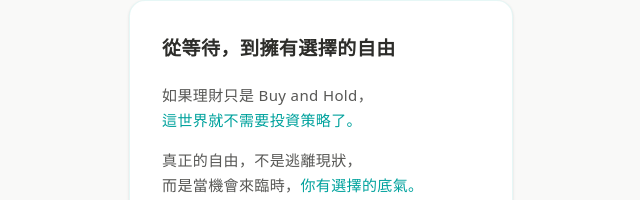
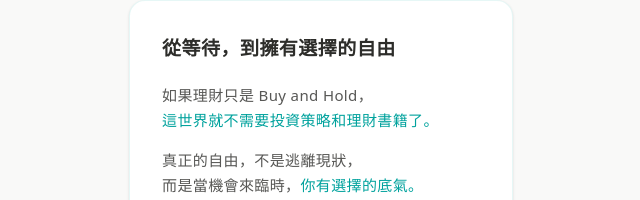
Before and after one commit to 215Steven/OO-SAY-MONEY, a React (Vite) app: page /about in a window 1280 px wide. Shown: the part 257-457 px from the top of the page, without its empty margins (319-959 px from the left). Built offline with nearby package versions, Linux system fonts and the light colour scheme.

Commit message:
feat: Enhance About page and Vercel config
Refine About page copy to be more impactful and clarify the need for investment strategies. Update Vercel configuration to ensure proper routing for static assets.

```diff
--- a/src/pages/AboutPage.tsx
+++ b/src/pages/AboutPage.tsx
@@ -33,7 +33,7 @@ export const AboutPage = ({ onBack, onJoin }: any) => (
           <div className="text-[15px] space-y-4 text-warm-gray-800/80 leading-relaxed font-normal tracking-wide">
             <p>
               如果理財只是 Buy and Hold，<br />
-              <span className="text-teal-base">這世界就不需要投資策略了。</span>
+              <span className="text-teal-base">這世界就不需要投資策略和理財書籍了。</span>
             </p>
             <p>
               真正的自由，不是逃離現狀，<br />
```
Also changed, not shown: vercel.json (added).
